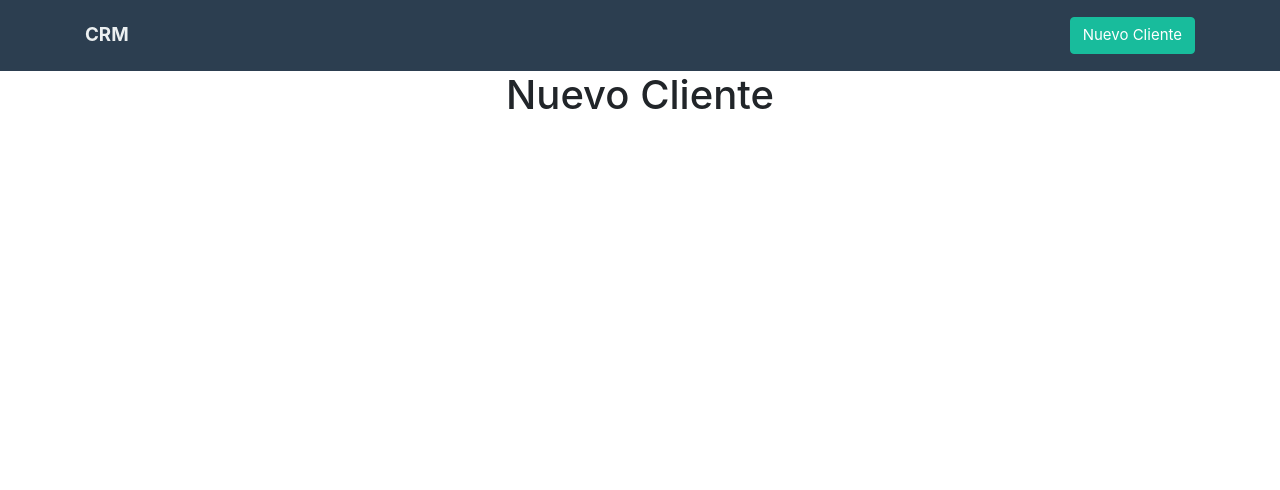
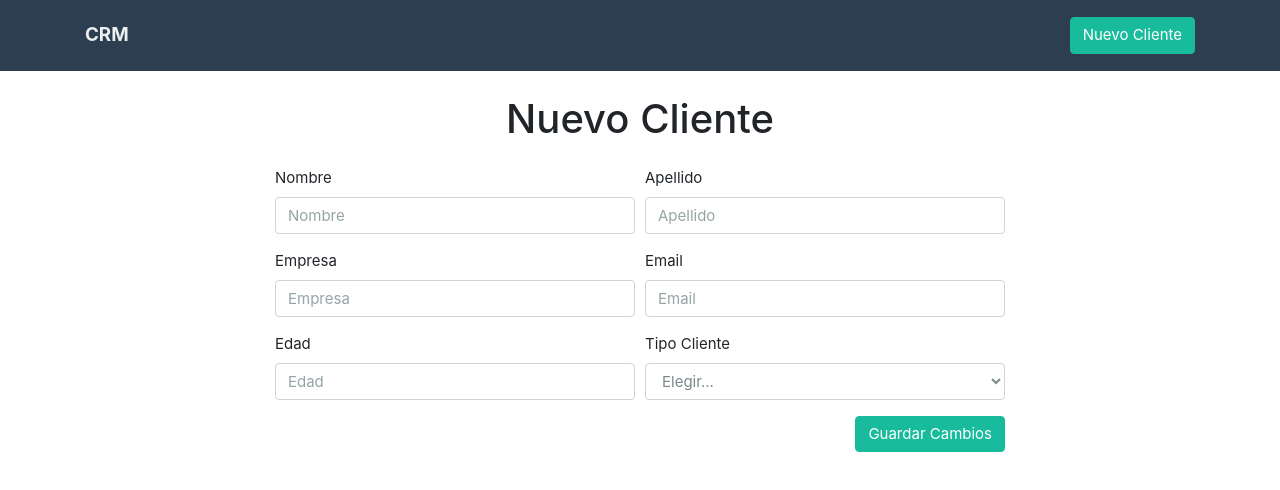
Before and after one commit to FerGuevaraM95/graphql-servidor, a React (Create React App) app in the folder cliente/: page /cliente/nuevo in a window 1280 px wide. Shown: the top 490 px of the page. Built offline with nearby package versions, Linux system fonts and the light colour scheme.

Commit message:
(Add):Crear input con los datos del formulario

```diff
--- a/cliente/src/componentes/Clientes.js
+++ b/cliente/src/componentes/Clientes.js
@@ -1,5 +1,6 @@
 import React, { Fragment } from 'react';
 import { Query } from 'react-apollo';
+import { Link } from 'react-router-dom';
 
 import { CLIENTES_QUERY } from '../queries';
 
@@ -12,7 +13,7 @@ const Contactos = () => (
 
         return (
             <Fragment>
-                <h2 className="text-center mt-4">Listado Clientes</h2>
+                <h2 className="text-center">Listado Clientes</h2>
                 <ul className="list-group mt-4">
                     {data.getClientes.map(item => (
                         <li key={item.id} className="list-group-item">
@@ -21,9 +22,9 @@ const Contactos = () => (
                                     {item.nombre} {item.apellido} - {item.empresa}
                                 </div>
                                 <div className="col-md-4 d-flex justify-content-end">
-                                    <a className="btn btn-success d-block d-md-inline-block">
+                                    <Link to={`/cliente/editar/${item.id}`} className="btn btn-success d-block d-md-inline-block">
                                         Editar Cliente
-                                    </a>
+                                    </Link>
                                 </div>
                             </div>
                         </li>
--- a/cliente/src/componentes/Header.js
+++ b/cliente/src/componentes/Header.js
@@ -2,7 +2,7 @@ import React from 'react';
 import { Link } from 'react-router-dom';
 
 const Header = () => (
-    <nav className="navbar navbar-expand-lg navbar-dark bg-primary justify-content-between d-flex">
+    <nav className="navbar navbar-expand-lg navbar-dark bg-primary justify-content-between d-flex mb-4">
         <div className="container">
             <Link to="/" className="navbar-brand text-light font-weight-bold">CRM</Link>
             <button className="navbar-toggler" type="button" data-toggle="collapse" data-target="#navegacion" aria-controls="navegacion" aria-expanded="false" aria-label="Toggle navigation">
--- a/cliente/src/componentes/NuevoCliente.js
+++ b/cliente/src/componentes/NuevoCliente.js
@@ -1,11 +1,147 @@
-import React, { Component } from 'react';
+import React, { Component, Fragment } from 'react';
 
 class NuevoCliente extends Component {
-    state = {}
+    state = {
+        cliente: {
+            nombre: '',
+            apellido: '',
+            empresa: '',
+            edad: '',
+            email: '',
+            tipo: ''
+        }
+    }
 
     render() {
         return(
-            <h2 className="text-center">Nuevo Cliente</h2>
+            <Fragment>
+                <h2 className="text-center">Nuevo Cliente</h2>
+                <div className="row justify-content-center">
+                    <form
+                        className="col-md-8 m-3"
+                        onSubmit={ e => {
+                                e.preventDefault()
+                                const { cliente: { nombre, apellido, empresa, edad, tipo, email } } = this.state;
+
+                                const input = {
+                                    nombre,
+                                    apellido,
+                                    empresa,
+                                    edad: Number(edad),
+                                    tipo,
+                                    email
+                                }
+
+                                console.log(input);
+                            }
+                        }
+                    >
+                        <div className="form-row">
+                            <div className="form-group col-md-6">
+                                <label>Nombre</label>
+                                <input
+                                    type="text"
+                                    className="form-control"
+                                    placeholder="Nombre"
+                                    onChange={e => {
+                                        this.setState({
+                                            cliente:{
+                                                ...this.state.cliente,
+                                                nombre: e.target.value
+                                            }
+                                        });
+                                    }}
+                                />
+                            </div>
+                            <div className="form-group col-md-6">
+                                <label>Apellido</label>
+                                <input
+                                    type="text"
+                                    className="form-control"
+                                    placeholder="Apellido"
+                                    onChange={e => {
+                                        this.setState({
+                                            cliente:{
+                                                ...this.state.cliente,
+                                                apellido: e.target.value
+                                            }
+                                        });
+                                    }}
+                                    />
+                            </div>
+                        </div>
+                        <div className="form-row">
+                            <div className="form-group col-md-6">
+                                <label>Empresa</label>
+                                <input
+                                    type="text"
+                                    className="form-control"
+                                    placeholder="Empresa"
+                                    onChange={e => {
+                                        this.setState({
+                                            cliente:{
+                                                ...this.state.cliente,
+                                                empresa: e.target.value
+                                            }
+                                        });
+                                    }}
+                                />
+                            </div>
+                            <div className="form-group col-md-6">
+                                <label>Email</label>
+                                <input
+                                    type="email"
+                                    className="form-control"
+                                    placeholder="Email"
+                                    onChange={e => {
+                                        this.setState({
+                                            cliente:{
+                                                ...this.state.cliente,
+                                                email: e.target.value
+                                            }
+                                        });
+                                    }}
+                                />
+                            </div>
+                        </div>
+                        <div className="form-row">
+                            <div className="form-group col-md-6">
+                                <label>Edad</label>
+                                <input type="text"
+                                className="form-control"
+                                placeholder="Edad"
+                                onChange={e => {
+                                    this.setState({
+                                        cliente:{
+                                            ...this.state.cliente,
+                                            edad: e.target.value
+                                        }
+                                    });
+                                }}
+                            />
+                            </div>
+                            <div className="form-group col-md-6">
+                                <label>Tipo Cliente</label>
+                                <select
+                                    className="form-control"
+                                    onChange={e => {
+                                        this.setState({
+                                            cliente:{
+                                                ...this.state.cliente,
+                                                tipo: e.target.value
+                                            }
+                                        });
+                                    }}>
+                                    <option value="">Elegir...</option>
+                                    <option value="PREMIUM">PREMIUM</option>
+                                    <option value="BASICO">BÁSICO</option>
+                                </select>
+                            </div>
+                        </div>
+                    <button type="submit" className="btn btn-success float-right">Guardar Cambios</button>
+                    </form>
+                </div>
+            </Fragment>
         );
     }
 }
```
Also changed, not shown: cliente/src/mutations/index.js (added, +11 -0 lines), 2 other files (tests, documents, lock files or other folders).
